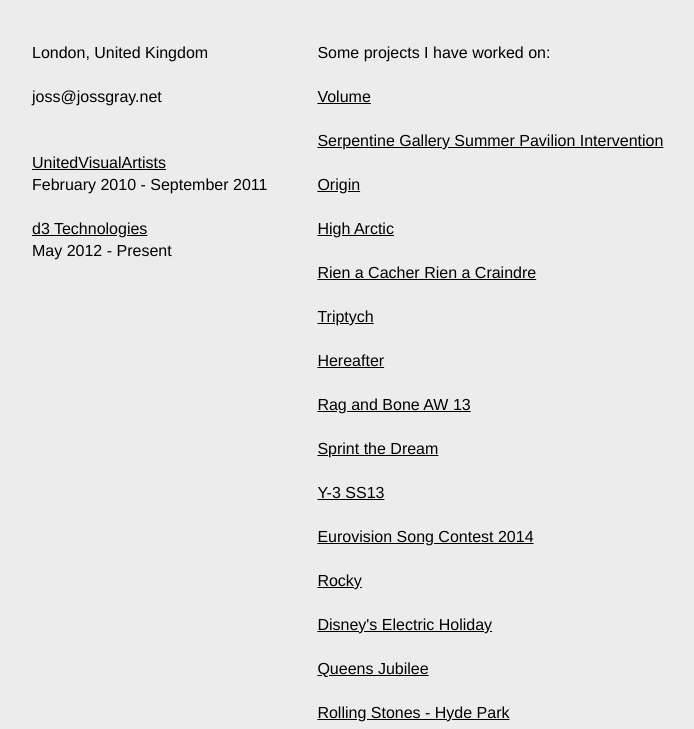
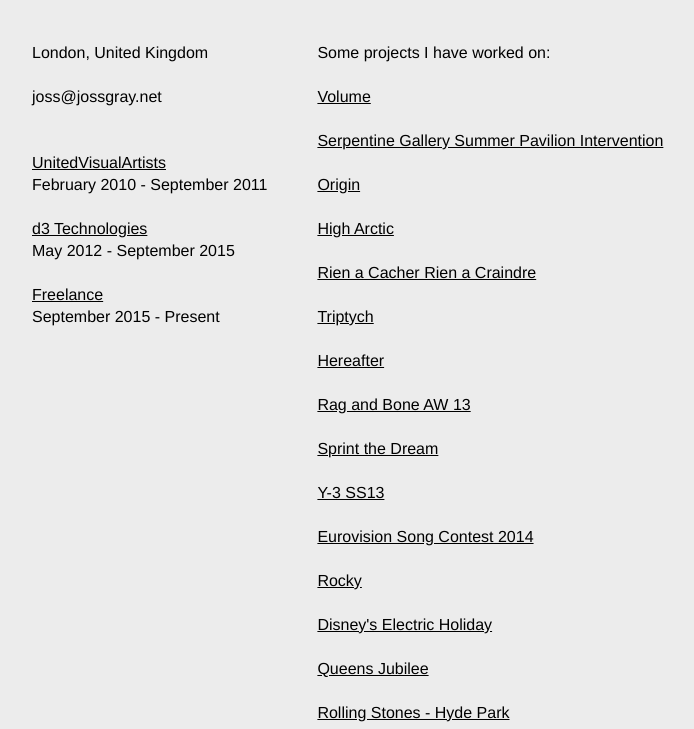
Before and after one commit to eclazi/jossgray.github.io, a plain HTML site: page index.html in a window 1280 px wide. Shown: the part 71-800 px from the top of the page, without its empty margins (8-702 px from the left). Drawn offline with Linux system fonts and the light colour scheme.

Commit message:
Update professional experience.

```diff
--- a/index.html
+++ b/index.html
@@ -34,7 +34,10 @@
             February 2010 - September 2011<br>
             <br>
             <a href="http://www.d3technologies.com">d3 Technologies</a><br>
-            May 2012 - Present<br>
+            May 2012 - September 2015<br>
+            <br>
+            <a>Freelance</a><br>
+            September 2015 - Present
         </div>
         <div class="box">
              Some projects I have worked on:<br>
```
